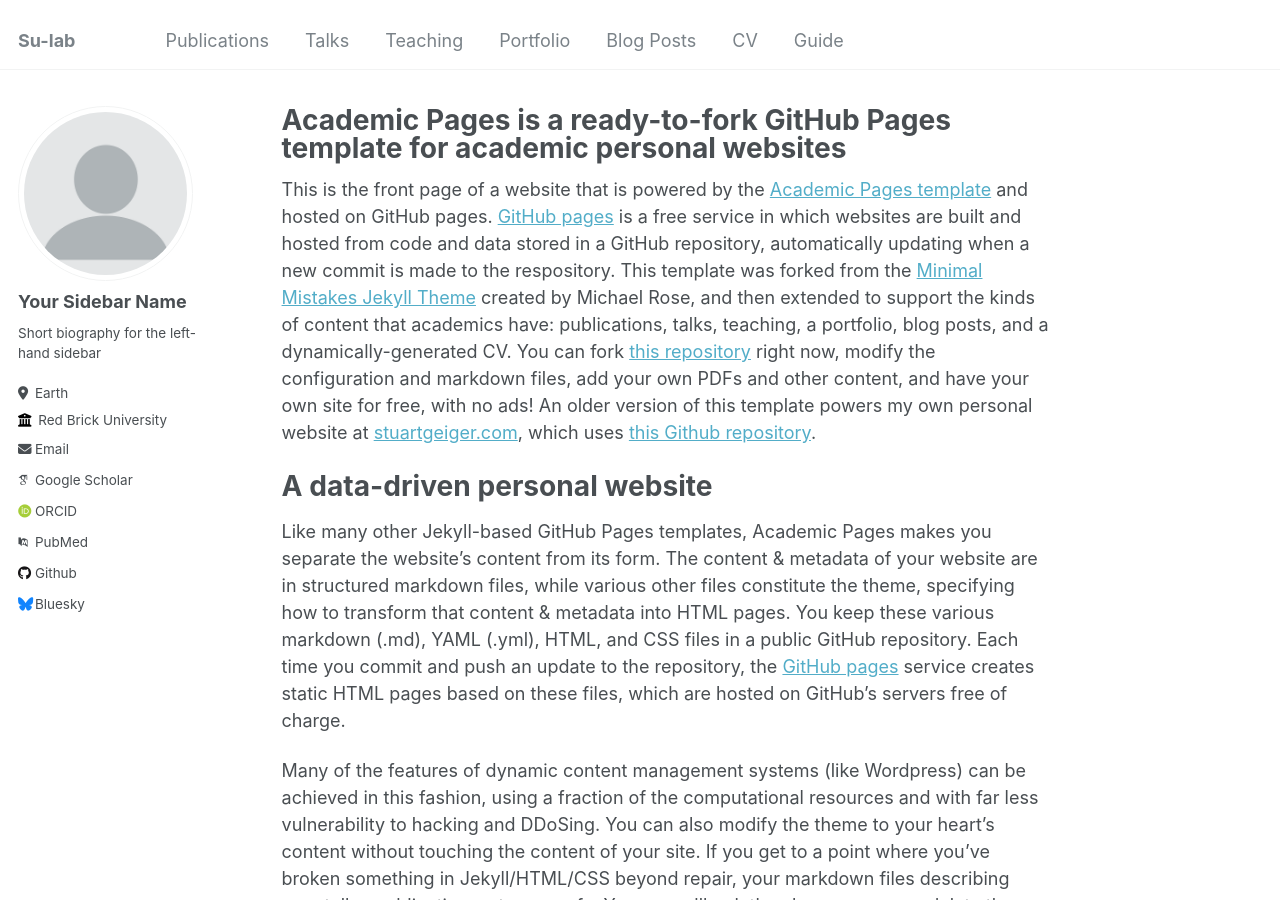
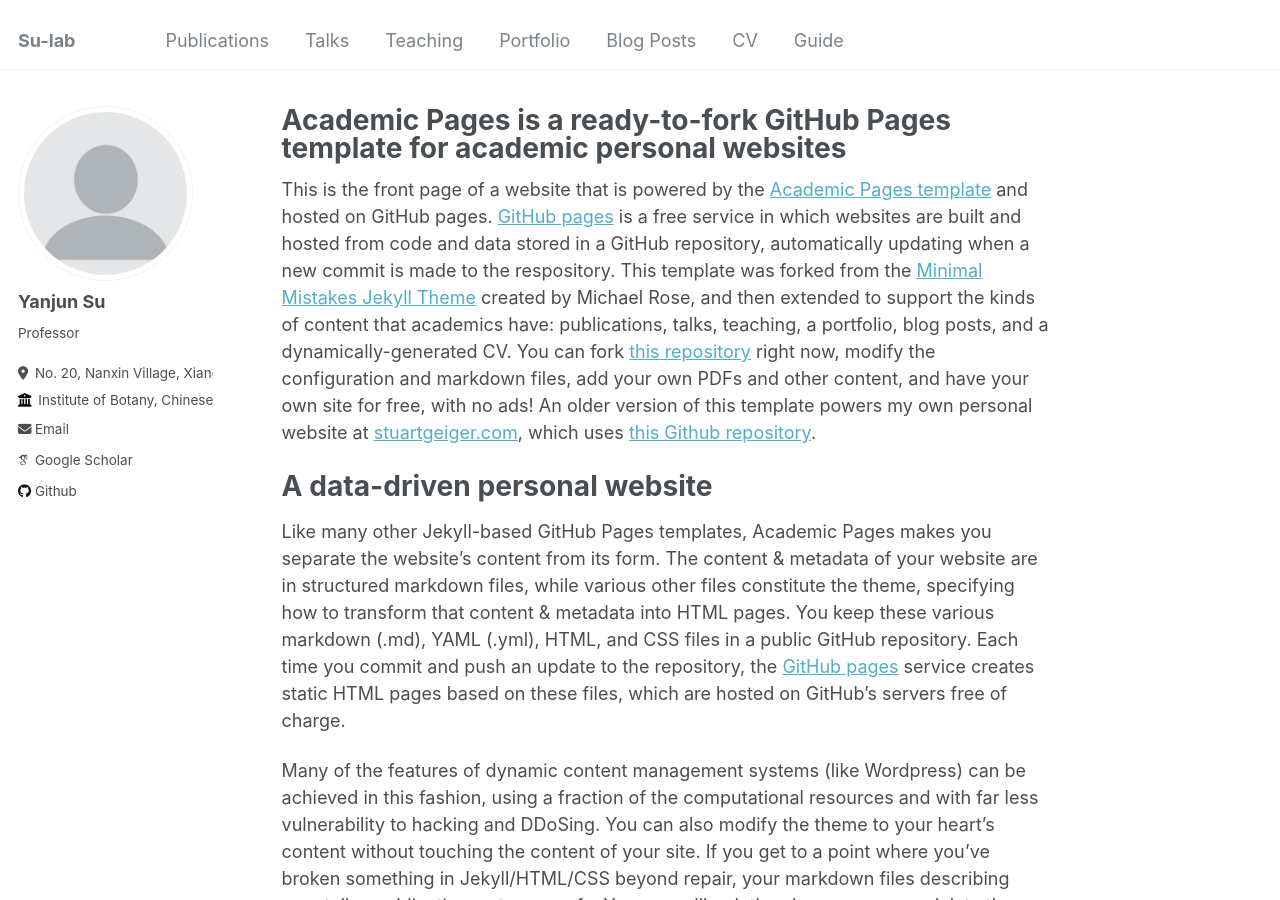
Before and after one commit to krotia/krotia.github.io, a Jekyll site: the page built from _pages/about.md, in a window 1280 px wide and 900 px high. Built offline with Jekyll 4.4.1, drawn with Linux system fonts in a browser that asks for light colours; some web fonts are replaced.

Commit message:
Update _config.yml

```diff
--- a/_config.yml
+++ b/_config.yml
@@ -14,7 +14,7 @@ name                     : &name "krotia"
 description              : &description "personal description"
 url                      : https://krotia.github.io # the base hostname & protocol for your site e.g. "https://mmistakes.github.io"
 baseurl                  : "" # the subpath of your site, e.g. "/blog"
-repository               : "academicpages/academicpages.github.io"
+repository               : "krotia/krotia.github.io"
 
 # Site Author - The following control what appear as part of the author content on the side bar.
 #               If a field is blank the icon and link will not appear, otherwise it will be shown.
@@ -22,21 +22,21 @@ repository               : "academicpages/academicpages.github.io"
 author:
   # Biographic information
   avatar           : "profile.png"
-  name             : "Your Sidebar Name"
+  name             : "Yanjun Su"
   pronouns         : # example: "she/her"
-  bio              : "Short biography for the left-hand sidebar"
-  location         : "Earth"
-  employer         : "Red Brick University"
+  bio              : "Professor"
+  location         : "No. 20, Nanxin Village, Xiangshan, Haidian District, Beijing, CA: 100093"
+  employer         : "Institute of Botany, Chinese Academy of Sciences"
   uri              : # URL
-  email            : "none@example.org"
+  email            : "ysu@ibcas.ac.cn"
 
   # Academic websites
   arxiv            : # URL - Update with the correct link to your profile
-  googlescholar    : "https://scholar.google.com/citations?user=PS_CX0AAAAAJ"
+  googlescholar    : "https://scholar.google.com.hk/citations?user=IKXDmxUAAAAJ&hl=zh-CN&oi=sra"
   impactstory      : # URL
-  orcid            : "http://orcid.org/yourorcidurl"
+  orcid            : # "http://orcid.org/yourorcidurl"
   semantic         : # URL
-  pubmed           : "https://www.ncbi.nlm.nih.gov/pubmed/?term=john+snow"
+  pubmed           : # "https://www.ncbi.nlm.nih.gov/pubmed/?term=john+snow"
   researchgate     : # URL
 
   # Repositories and software development
@@ -48,7 +48,7 @@ author:
   stackoverflow    : # User number or user number and name (i.e., use "1" or "1/jeff-atwood")
 
   # Social media
-  bluesky          : "bsky.app" # Replace this with you Bluesky username
+  bluesky          : # "bsky.app" # Replace this with you Bluesky username
   facebook         : # Username
   flickr           : # Username
   foursquare       : # Username
@@ -120,13 +120,6 @@ yandex_site_verification :
 
 
 # Social Sharing
-twitter:
-  username               : &twitter
-facebook:
-  username               :
-  app_id                 :
-  publisher              :
-og_image                 :  # Open Graph/Twitter default site image
 # For specifying social profiles
 # - https://developers.google.com/structured-data/customize/social-profiles
 social:
```
